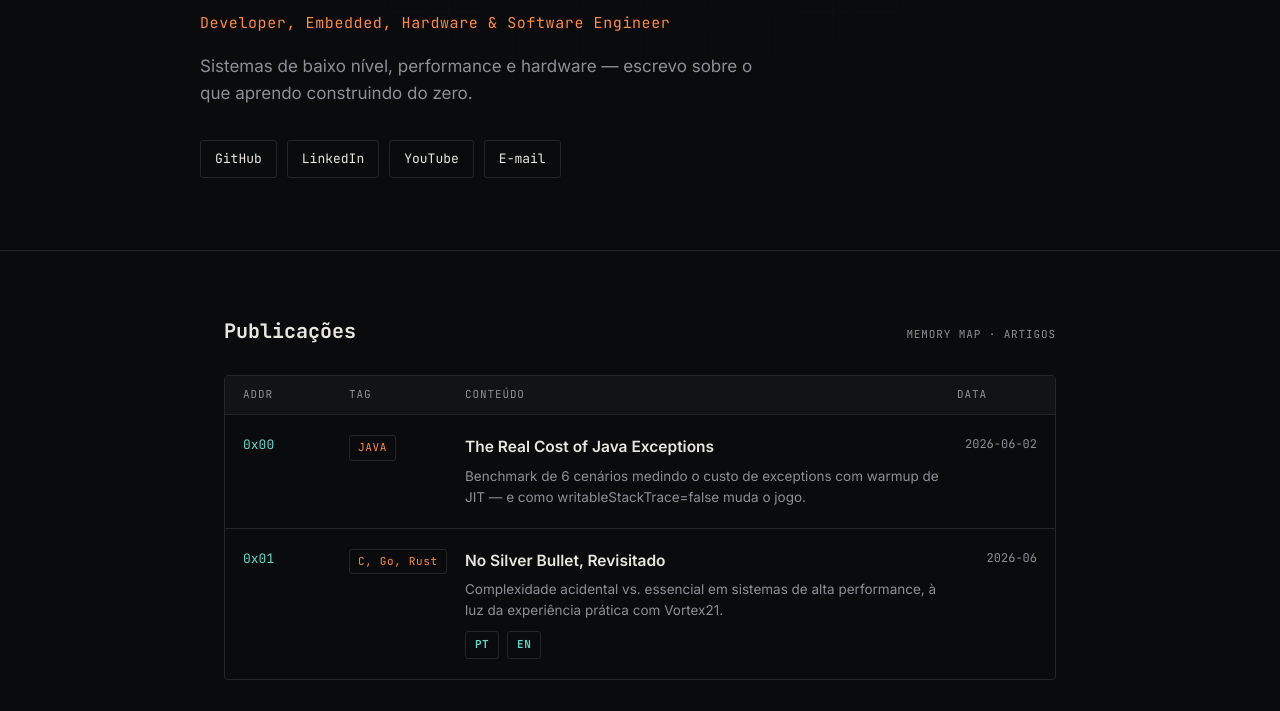
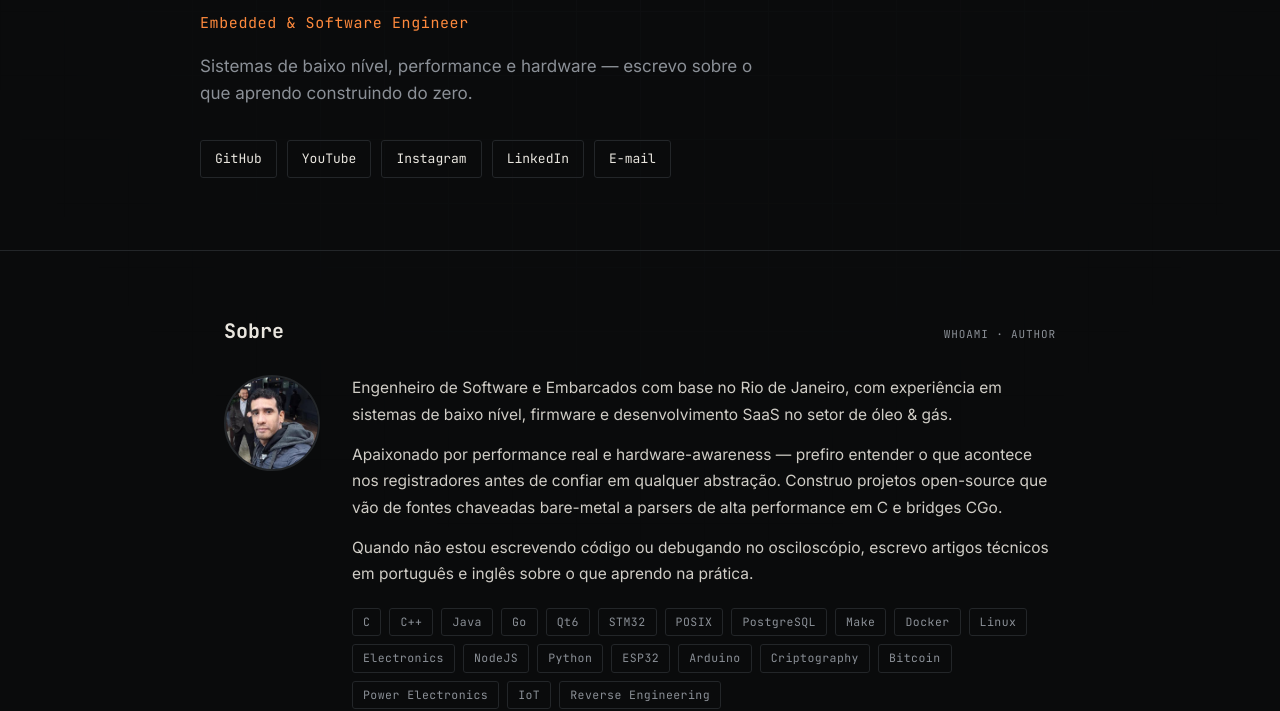
Before and after one commit to devfabiosilva/crispy-journey, a plain HTML site: page index.html in a window 1280 px wide. Shown: the part 245-956 px from the top of the page. Drawn offline with Linux system fonts and the light colour scheme.

Commit message:
Update crispy-journey bio

```diff
--- a/content.js
+++ b/content.js
@@ -20,7 +20,7 @@ window.SITE_CONTENT = {
   // ---------------------------------------------------------------------
   profile: {
     name: "Fábio Pereira da Silva",
-    role: "Developer, Embedded, Hardware & Software Engineer",
+    role: "Embedded & Software Engineer",
     tagline:
       "Sistemas de baixo nível, performance e hardware — escrevo sobre o que aprendo construindo do zero.",
     location: "Rio de Janeiro, BR",
@@ -33,8 +33,9 @@ window.SITE_CONTENT = {
   // ---------------------------------------------------------------------
   links: [
     { label: "GitHub", url: "https://github.com/devfabiosilva" },
+    { label: "YouTube", url: "https://www.youtube.com/@ocurioso1981" },
+    { label: "Instagram", url: "https://www.instagram.com/fabio.silva1981/" },
     { label: "LinkedIn", url: "https://www.linkedin.com/in/devfabiosilva/" },
-    { label: "YouTube", url: "https://www.youtube.com/@ocurioso1981" },
     { label: "E-mail", url: "mailto:fabioegel@gmail.com" },
   ],
 
@@ -49,18 +50,25 @@ window.SITE_CONTENT = {
   //        langs: { pt: "artigos/arquivo.pt.md", en: "artigos/arquivo.en.md" }
   //      (pode ter só "pt" ou só "en" também — o badge que faltar some sozinho)
   // ---------------------------------------------------------------------
-
   articles: [
     {
+      tag: "Hardware, IoT, Power Electronics",
+      title: "Concurso KiCad / PCBWay 2026 projetos de hardware",
+      summary:
+        "Faça você mesmo DIY sua fonte chaveada de alto alcance para sistemas embutidos com tensão de entrada entre 100 V ~ 820 V AC",
+      date: "2026-06-01",
+      url: "https://www.pcbway.com/project/shareproject/TeslaSMPS_Simple_3_Transistor_Ultra_Wide_Range_100V_820V_AC_142V_1160V_DC_c3cf9745.html",
+    },
+    {
       tag: "JAVA",
-      title: "The Real Cost of Java Exceptions",
+      title: "O custo real de Exceções Java",
       summary:
         "Benchmark de 6 cenários medindo o custo de exceptions com warmup de JIT — e como writableStackTrace=false muda o jogo.",
-      date: "2026-06-02",
-      url: "https://www.linkedin.com/pulse/221x-slower-what-your-logs-really-costing-you-f%C3%A1bio-pereira-da-silva-jthif/",
+      date: "2026-05",
+      url: "https://www.linkedin.com/pulse/221x-mais-lento-o-que-seu-log-est%C3%A1-custando-de-f%C3%A1bio-pereira-da-silva-z8nrf",
     },
     {
-      tag: "C, Go, Rust",
+      tag: "C",
       title: "No Silver Bullet, Revisitado",
       summary:
         "Complexidade acidental vs. essencial em sistemas de alta performance, à luz da experiência prática com Vortex21.",
@@ -73,7 +81,7 @@ window.SITE_CONTENT = {
   ],
 
   // ---------------------------------------------------------------------
-  // PROJETOS EM DESTAQUE (opcional)
+  // PROJETOS — aparecem como carrossel (arraste ou use as setas)
   // ---------------------------------------------------------------------
   projects: [
     {
@@ -89,15 +97,62 @@ window.SITE_CONTENT = {
     {
       name: "TeslaSMPS",
       description: "Fonte chaveada DIY, 100–820V AC, 11 anos em campo.",
-      url: "https://www.pcbway.com/project/shareproject/TeslaSMPS_Simple_3_Transistor_Ultra_Wide_Range_100V_820V_AC_142V_1160V_DC_c3cf9745.html",
+      url: "https://github.com/devfabiosilva/TeslaSMPS",
     },
-
+    {
+      name: "Solar48",
+      description: "Monitoramento solar bare-metal / FreeRTOS em STM32 (48V/MPPT, RS485 DMA).",
+      url: "https://github.com/devfabiosilva/solar48",
+    },
+    {
+      name: "Nakamoto",
+      description: "Simples protetor de carteiras de criptomoedas.",
+      url: "https://github.com/devfabiosilva/nakamoto",
+    },
+    {
+      name: "ctest",
+      description: "Framework de testes em C.",
+      url: "https://github.com/devfabiosilva/ctest",
+    },
+    {
+      name: "CAuth2",
+      description: "Implementação de autenticação/autorização em C.",
+      url: "https://github.com/devfabiosilva/CAuth2",
+    },
+    {
+      name: "AquaLink",
+      description: "Projeto de conectividade/monitoramento.",
+      url: "https://github.com/devfabiosilva/AquaLink",
+    },
   ],
 
   // ---------------------------------------------------------------------
-  // RODAPÉ
+  // SOBRE / ABOUT
+  // photo: caminho pra uma imagem local (ex: "img/foto.jpg") ou URL externa.
+  //        Deixe vazio ("") para usar as iniciais como placeholder.
+  // bio: parágrafos separados em array — cada item vira um <p>.
+  // stack: tecnologias que aparecem como badges.
   // ---------------------------------------------------------------------
+  about: {
+    photo: "img/profile.png",
+    bio: [
+      "Engenheiro de Software e Embarcados com base no Rio de Janeiro, com experiência em sistemas de baixo nível, firmware e desenvolvimento SaaS no setor de óleo & gás.",
+      "Apaixonado por performance real e hardware-awareness — prefiro entender o que acontece nos registradores antes de confiar em qualquer abstração. Construo projetos open-source que vão de fontes chaveadas bare-metal a parsers de alta performance em C e bridges CGo.",
+      "Quando não estou escrevendo código ou debugando no osciloscópio, escrevo artigos técnicos em português e inglês sobre o que aprendo na prática.",
+    ],
+    stack: [
+      "C", "C++", "Java", "Go", "Qt6",
+      "STM32", "POSIX", "PostgreSQL",
+      "Make", "Docker", "Linux",
+      "Electronics", "NodeJS", "Python",
+      "ESP32", "Arduino", "Criptography",
+      "Bitcoin", "Power Electronics", "IoT",
+      "Reverse Engineering"
+    ],
+  },
+
+
   footer: {
-    text: "Hospedado no GitHub Pages by Fábio Pereira.",
+    text: "EM CONSTRUÇÃO: Construído à mão, sem frameworks. Hospedado no GitHub Pages.",
   },
 };
--- a/index.html
+++ b/index.html
@@ -25,6 +25,20 @@
   </header>
 
   <main>
+    <section class="section" id="about-section">
+      <div class="section-head">
+        <h2>Sobre</h2>
+        <span class="section-meta">whoami · author</span>
+      </div>
+      <div class="about-body">
+        <div class="about-avatar" id="about-avatar" aria-hidden="true"></div>
+        <div class="about-text">
+          <div id="about-bio"></div>
+          <div class="about-stack" id="about-stack"></div>
+        </div>
+      </div>
+    </section>
+
     <section class="section" id="articles-section">
       <div class="section-head">
         <h2>Publicações</h2>
--- a/script.js
+++ b/script.js
@@ -6,7 +6,36 @@
     return;
   }
 
-  const toHexAddr = (i) => "0x" + i.toString(16).padStart(2, "0").toUpperCase();
+  const toHexAddr = (i) => "0x" + i.toString(16).padStart(4, "0").toUpperCase();
+
+  // ---- About ----
+  const about = data.about;
+  if (about) {
+    const avatarEl = document.getElementById("about-avatar");
+    if (about.photo) {
+      const img = document.createElement("img");
+      img.src = about.photo;
+      img.alt = data.profile.name;
+      avatarEl.appendChild(img);
+    } else {
+      avatarEl.textContent = data.profile.avatarInitials || "?";
+    }
+
+    const bioEl = document.getElementById("about-bio");
+    (about.bio || []).forEach((para) => {
+      const p = document.createElement("p");
+      p.textContent = para;
+      bioEl.appendChild(p);
+    });
+
+    const stackEl = document.getElementById("about-stack");
+    (about.stack || []).forEach((tech) => {
+      const span = document.createElement("span");
+      span.className = "stack-badge";
+      span.textContent = tech;
+      stackEl.appendChild(span);
+    });
+  }
 
   // ---- Hero ----
   document.getElementById("profile-name").textContent = data.profile.name;
--- a/style.css
+++ b/style.css
@@ -189,9 +189,46 @@ main{ position:relative; z-index:1; max-width:var(--max); margin:0 auto; padding
   .ds-date{ text-align:left; }
 }
 
-/* ---------------- PROJECTS ---------------- */
+/* ---------------- ABOUT ---------------- */
+.about-body{
+  display:flex; gap:32px; align-items:flex-start; flex-wrap:wrap;
+}
+
+.about-avatar{
+  flex:0 0 96px; width:96px; height:96px; border-radius:50%;
+  border:2px solid var(--line);
+  background:var(--bg-raised);
+  display:flex; align-items:center; justify-content:center;
+  font-family:var(--mono); font-weight:800; font-size:1.5rem;
+  color:var(--copper);
+  overflow:hidden;
+}
+.about-avatar img{ width:100%; height:100%; object-fit:cover; }
+
+.about-text{ flex:1; min-width:220px; }
+
+.about-text p{
+  font-size:15.5px; color:#d0cdc6; line-height:1.7;
+  margin-bottom:14px;
+}
+.about-text p:last-of-type{ margin-bottom:20px; }
+
+.about-stack{
+  display:flex; flex-wrap:wrap; gap:8px; margin-top:4px;
+}
+.stack-badge{
+  font-family:var(--mono); font-size:11.5px; letter-spacing:.04em;
+  border:1px solid var(--line); border-radius:3px;
+  padding:4px 10px; color:var(--text-dim);
+  transition: border-color .15s ease, color .15s ease;
+}
+.stack-badge:hover{ border-color:var(--copper); color:var(--copper); }
+
+
+/* ---------------- PROJECTS GRID ---------------- */
 .projects-grid{
-  display:grid; grid-template-columns: repeat(auto-fit, minmax(220px, 1fr));
+  display:grid;
+  grid-template-columns: repeat(auto-fit, minmax(220px, 1fr));
   gap:14px;
 }
 .project-card{
```
Also changed, not shown: img/profile.png (added).
